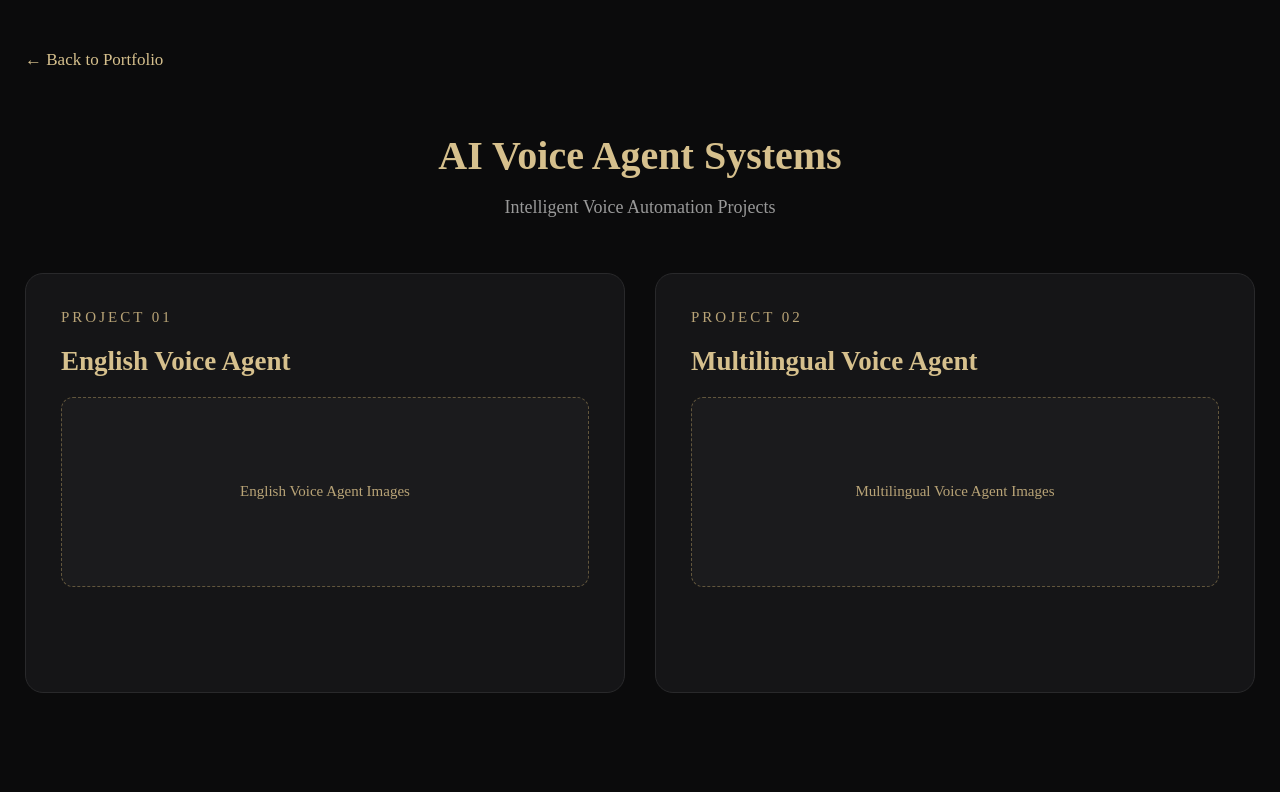
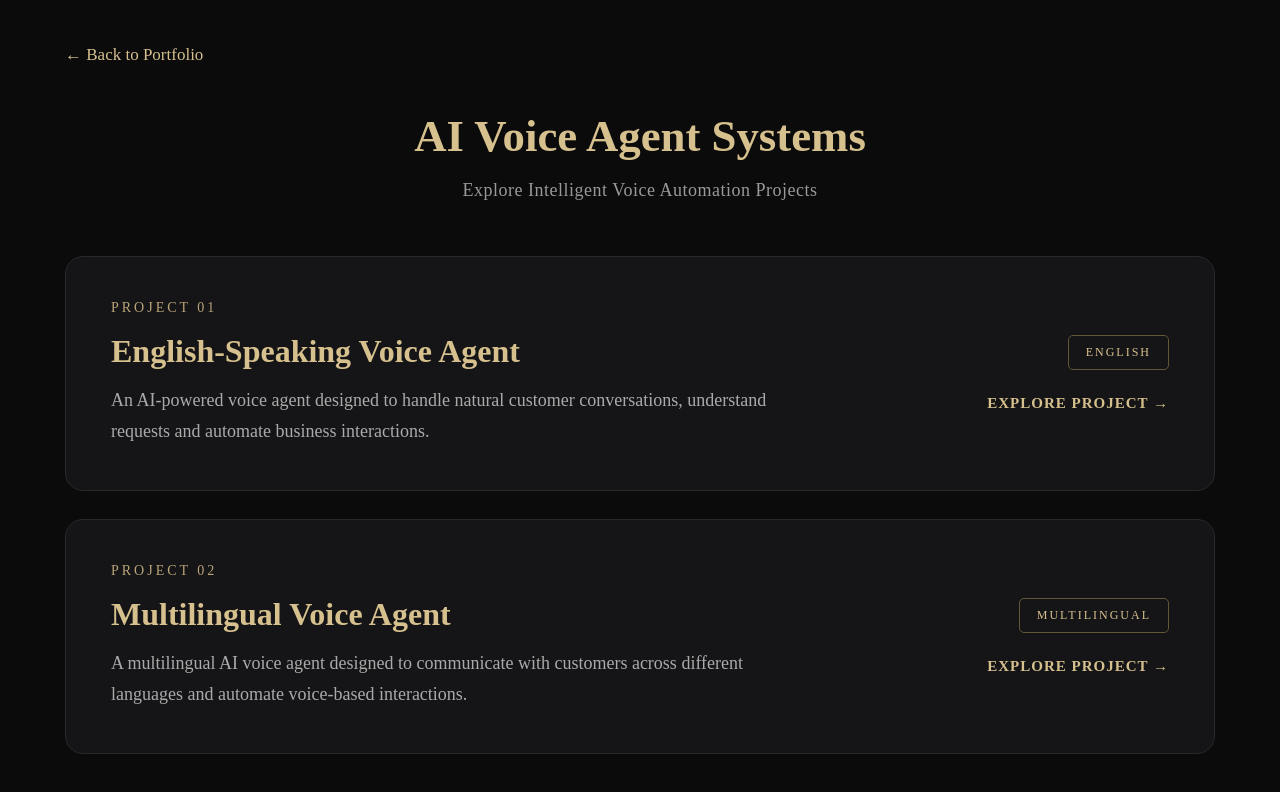
Before and after one commit to antonyautomations/antonyautomations-portfolio, a plain HTML site: page voiceagents.html in a window 1280 px wide. Drawn offline with Linux system fonts and the light colour scheme.

Commit message:
Update voiceagents.html

```diff
--- a/voiceagents.html
+++ b/voiceagents.html
@@ -5,10 +5,11 @@
 <meta charset="UTF-8">
 <meta name="viewport" content="width=device-width, initial-scale=1.0">
 
-<title>AI Voice Agent Systems - Antony Automations</title>
+<title>AI Voice Agent Systems | Antony Automations</title>
 <link rel="icon" type="image/png" href="favicon.png">
 
 <style>
+
 * {
     box-sizing: border-box;
 }
@@ -18,109 +19,186 @@ body {
     color: #e6e6e6;
     font-family: "Times New Roman", serif;
     margin: 0;
-    padding: 50px 25px;
+    padding: 45px 20px;
     min-height: 100vh;
 }
 
 .container {
     width: 100%;
-    max-width: 1250px;
+    max-width: 1150px;
     margin: auto;
 }
+
+/* BACK BUTTON */
 
 .back {
     display: inline-block;
     color: #d6c08d;
     text-decoration: none;
-    margin-bottom: 35px;
     font-size: 17px;
+    margin-bottom: 45px;
+    transition: 0.3s;
 }
 
-h1 {
-    text-align: center;
-    color: #d6c08d;
-    font-size: 2.5rem;
-    margin-bottom: 10px;
+.back:hover {
+    color: #ffffff;
 }
 
-.subtitle {
+/* HEADER */
+
+.header {
     text-align: center;
-    color: #999;
-    font-size: 18px;
     margin-bottom: 55px;
 }
 
-.agent-grid {
-    display: grid;
-    grid-template-columns: repeat(2, minmax(0, 1fr));
-    gap: 30px;
+.header h1 {
+    color: #d6c08d;
+    font-size: 2.8rem;
+    margin: 0 0 12px;
 }
 
-.agent-card {
+.header p {
+    color: #999;
+    font-size: 18px;
+    letter-spacing: 0.5px;
+}
+
+/* PROJECT PANELS */
+
+.agent-list {
+    display: flex;
+    flex-direction: column;
+    gap: 28px;
+}
+
+.agent-panel {
+    display: flex;
+    align-items: center;
+    justify-content: space-between;
+    gap: 35px;
+
+    width: 100%;
+    min-height: 235px;
+
+    padding: 40px 45px;
+
     background: #151517;
     border: 1px solid #29292b;
     border-radius: 18px;
-    padding: 35px;
-    min-height: 420px;
-    transition: 0.3s ease;
+
+    text-decoration: none;
+    color: inherit;
+
+    transition: all 0.35s ease;
 }
 
-.agent-card:hover {
-    border-color: #d6c08d;
-    transform: translateY(-5px);
-    box-shadow: 0 10px 35px rgba(214,192,141,0.08);
+.agent-panel:hover {
+    border-color: #b9a477;
+    background: #19191b;
+    transform: translateY(-4px);
+    box-shadow: 0 12px 40px rgba(214,192,141,0.08);
 }
 
-.number {
-    color: #b9a477;
-    font-size: 15px;
-    letter-spacing: 3px;
-    margin-bottom: 20px;
+/* LEFT CONTENT */
+
+.agent-content {
+    flex: 1;
 }
 
-.agent-card h2 {
-    color: #d6c08d;
-    font-size: 27px;
-    margin: 0 0 20px;
+.project-number {
+    color: #b9a477;
+    font-size: 14px;
+    letter-spacing: 3px;
+    margin-bottom: 17px;
 }
 
-.image-placeholder {
-    width: 100%;
-    min-height: 190px;
-    border: 1px dashed #62563c;
-    border-radius: 12px;
-    display: flex;
-    align-items: center;
-    justify-content: center;
-    color: #888;
-    background: #1b1b1d;
-    text-align: center;
-    margin-top: 20px;
+.agent-content h2 {
+    color: #d6c08d;
+    font-size: 2rem;
+    margin: 0 0 15px;
 }
 
-.image-placeholder span {
-    color: #b9a477;
-    font-size: 15px;
+.agent-content p {
+    color: #aaa;
+    font-size: 18px;
+    line-height: 1.7;
+    max-width: 680px;
+    margin: 0;
 }
 
+/* RIGHT SIDE */
+
+.agent-action {
+    min-width: 190px;
+    text-align: right;
+}
+
+.language-label {
+    display: inline-block;
+    color: #d6c08d;
+    border: 1px solid #665638;
+    padding: 9px 17px;
+    border-radius: 5px;
+    font-size: 12px;
+    letter-spacing: 2px;
+    margin-bottom: 25px;
+}
+
+.explore {
+    display: block;
+    color: #d6c08d;
+    font-size: 15px;
+    font-weight: bold;
+    letter-spacing: 1px;
+    transition: 0.3s;
+}
+
+.agent-panel:hover .explore {
+    color: #ffffff;
+}
+
+/* MOBILE */
+
 @media (max-width: 700px) {
+
     body {
-        padding: 30px 16px;
+        padding: 28px 16px;
     }
 
-    h1 {
+    .header h1 {
         font-size: 2rem;
     }
 
-    .agent-grid {
-        grid-template-columns: 1fr;
+    .header p {
+        font-size: 16px;
     }
 
-    .agent-card {
-        padding: 25px;
-        min-height: 350px;
+    .agent-panel {
+        flex-direction: column;
+        align-items: flex-start;
+        padding: 28px 24px;
+        min-height: 0;
+        gap: 25px;
+    }
+
+    .agent-content h2 {
+        font-size: 1.65rem;
+    }
+
+    .agent-content p {
+        font-size: 16px;
+    }
+
+    .agent-action {
+        width: 100%;
+        text-align: left;
+    }
+
+    .language-label {
+        margin-bottom: 15px;
     }
 }
+
 </style>
 </head>
 
@@ -128,44 +206,99 @@ h1 {
 
 <div class="container">
 
-    <a href="index.html" class="back">← Back to Portfolio</a>
+    <a href="index.html" class="back">
+        ← Back to Portfolio
+    </a>
 
-    <h1>AI Voice Agent Systems</h1>
+    <!-- HEADER -->
 
-    <p class="subtitle">
-        Intelligent Voice Automation Projects
-    </p>
+    <div class="header">
 
-    <div class="agent-grid">
+        <h1>AI Voice Agent Systems</h1>
 
-        <!-- ENGLISH VOICE AGENT -->
+        <p>
+            Explore Intelligent Voice Automation Projects
+        </p>
 
-        <div class="agent-card">
+    </div>
 
-            <div class="number">PROJECT 01</div>
 
-            <h2>English Voice Agent</h2>
+    <!-- PROJECT SELECTION -->
 
-            <div class="image-placeholder">
-                <span>English Voice Agent Images</span>
+    <div class="agent-list">
+
+
+        <!-- PROJECT 01: ENGLISH VOICE AGENT -->
+
+        <a href="englishvoiceagent.html"
+           class="agent-panel">
+
+            <div class="agent-content">
+
+                <div class="project-number">
+                    PROJECT 01
+                </div>
+
+                <h2>English-Speaking Voice Agent</h2>
+
+                <p>
+                    An AI-powered voice agent designed to handle
+                    natural customer conversations, understand
+                    requests and automate business interactions.
+                </p>
+
             </div>
 
-        </div>
+            <div class="agent-action">
+
+                <span class="language-label">
+                    ENGLISH
+                </span>
+
+                <span class="explore">
+                    EXPLORE PROJECT →
+                </span>
+
+            </div>
+
+        </a>
 
 
-        <!-- MULTILINGUAL VOICE AGENT -->
+        <!-- PROJECT 02: MULTILINGUAL VOICE AGENT -->
 
-        <div class="agent-card">
+        <a href="multilingualvoiceagent.html"
+           class="agent-panel">
 
-            <div class="number">PROJECT 02</div>
+            <div class="agent-content">
 
-            <h2>Multilingual Voice Agent</h2>
+                <div class="project-number">
+                    PROJECT 02
+                </div>
 
-            <div class="image-placeholder">
-                <span>Multilingual Voice Agent Images</span>
+                <h2>Multilingual Voice Agent</h2>
+
+                <p>
+                    A multilingual AI voice agent designed to
+                    communicate with customers across different
+                    languages and automate voice-based interactions.
+                </p>
+
             </div>
 
-        </div>
+            <div class="agent-action">
+
+                <span class="language-label">
+                    MULTILINGUAL
+                </span>
+
+                <span class="explore">
+                    EXPLORE PROJECT →
+                </span>
+
+            </div>
+
+        </a>
+
 
     </div>
 
```
